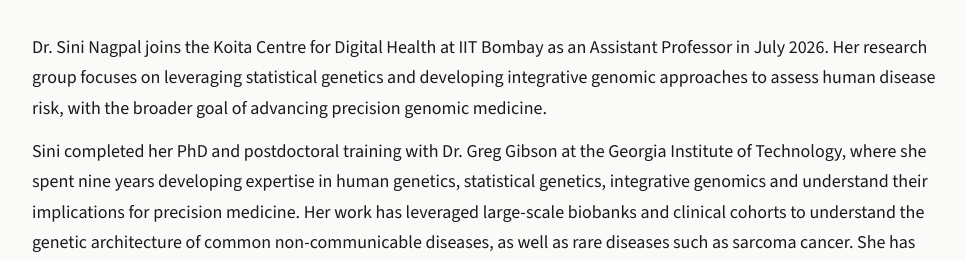
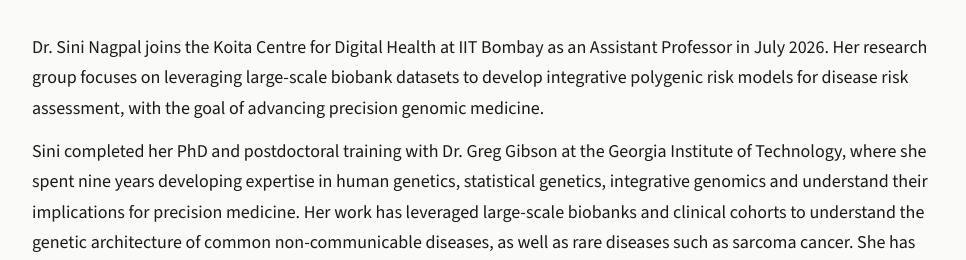
Before and after one commit to nagpallab/nagpallab.github.io, a Jekyll site: the page built from pi.md, in a window 1280 px wide and 900 px high, cut to the strip 435-695 px from the top of the window. Shown: the whole strip, without its empty margins (152-1118 px from the left). Built offline with Jekyll 4.4.1, drawn with Linux system fonts in a browser that asks for light colours.

Commit message:
Update pi.md

```diff
--- a/pi.md
+++ b/pi.md
@@ -20,7 +20,7 @@ title: Principal Investigator
 </div>
 
 <div class="pi-section">
-  <p>Dr. Sini Nagpal joins the Koita Centre for Digital Health at IIT Bombay as an Assistant Professor in July 2026. Her research group focuses on leveraging statistical genetics and developing integrative genomic approaches to assess human disease risk, with the broader goal of advancing precision genomic medicine.</p>
+  <p>Dr. Sini Nagpal joins the Koita Centre for Digital Health at IIT Bombay as an Assistant Professor in July 2026. Her research group focuses on leveraging large-scale biobank datasets to develop integrative polygenic risk models for disease risk assessment, with the goal of advancing precision genomic medicine.</p>
 
   <p>Sini completed her PhD and postdoctoral training with Dr. Greg Gibson at the Georgia Institute of Technology, where she spent nine years developing expertise in human genetics, statistical genetics, integrative genomics and understand their implications for precision medicine. Her work has leveraged large-scale biobanks and clinical cohorts to understand the genetic architecture of common non-communicable diseases, as well as rare diseases such as sarcoma cancer. She has established collaborations with researchers and clinicians across the US and internationally, as well as contributing to initiatives such as the IBD Genetics Consortium and eQTLGen Consortium.</p>
 
```
